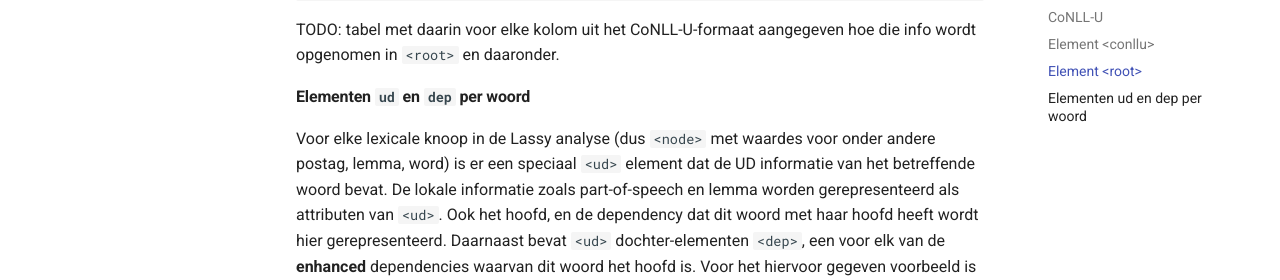
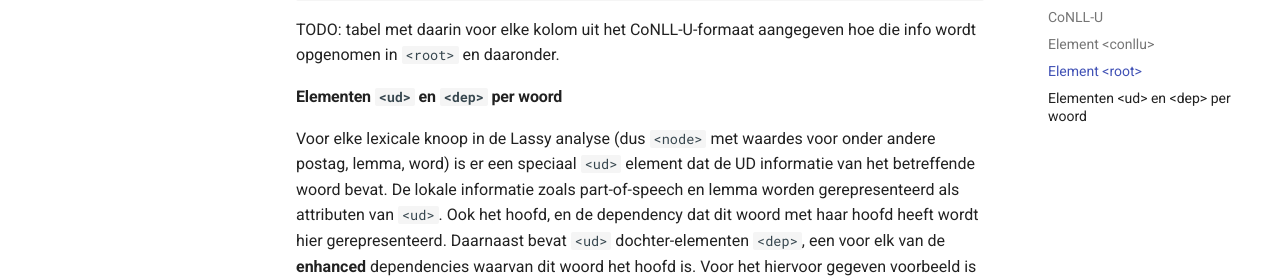
Before and after one commit to rug-compling/alud-docs, an MkDocs documentation site: the page built from docs/index.md, in a window 1280 px wide and 900 px high, scrolled down 2185 px. Shown: the part 172-452 px from the top of the window. Built offline with MkDocs 1.6.1 and Material for MkDocs 9.7.7, drawn with Linux system fonts in a browser that asks for light colours; part of the change alters nothing that is shown.

Commit message:
inleiding: typos

```diff
--- a/docs/index.md
+++ b/docs/index.md
@@ -119,7 +119,7 @@ deze recursie onderbroken. Dit wordt aangegeven met het attribuut
 TODO: tabel met daarin voor elke kolom uit het CoNLL-U-formaat
 aangegeven hoe die info wordt opgenomen in `<root>` en daaronder.
 
-#### Elementen `ud` en `dep` per woord
+#### Elementen `<ud>` en `<dep>` per woord
 
 Voor elke lexicale knoop in de Lassy analyse (dus `<node>` met waardes
 voor onder andere postag, lemma, word) is er een speciaal `<ud>`
```
